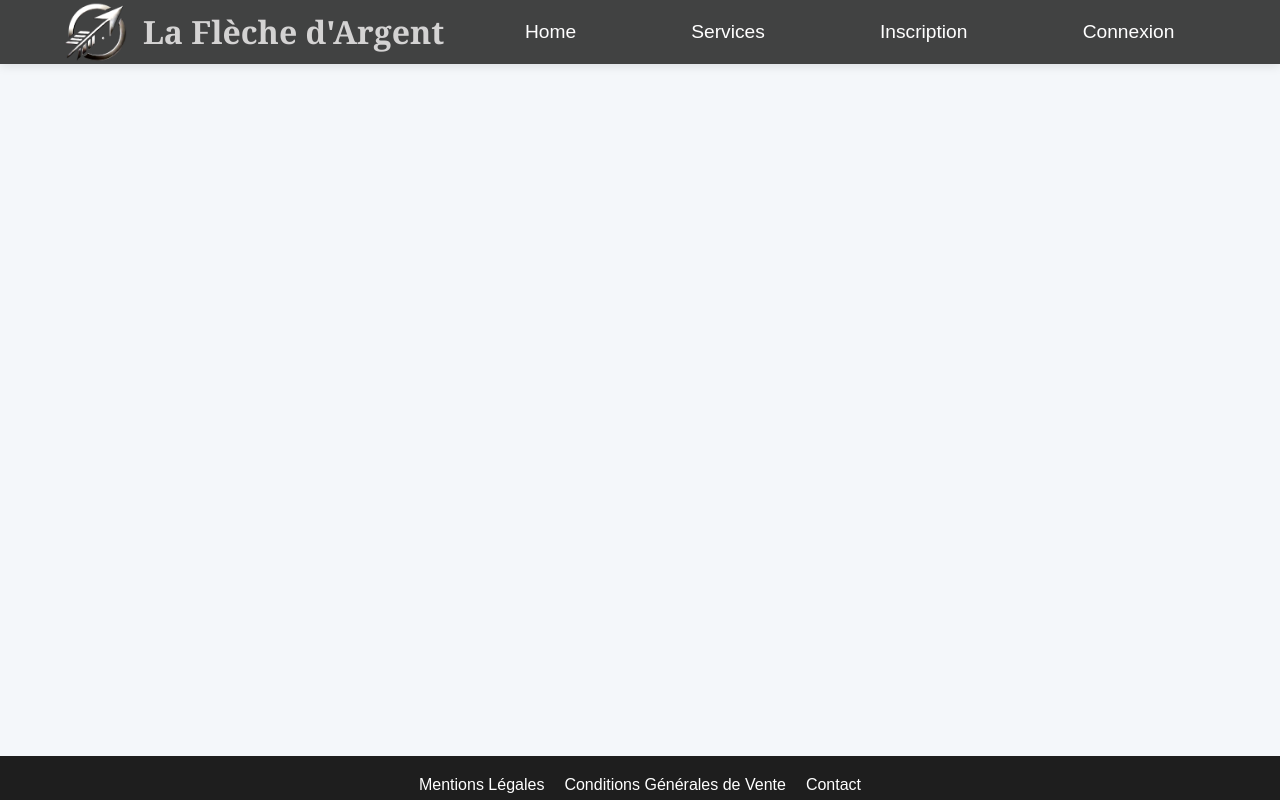
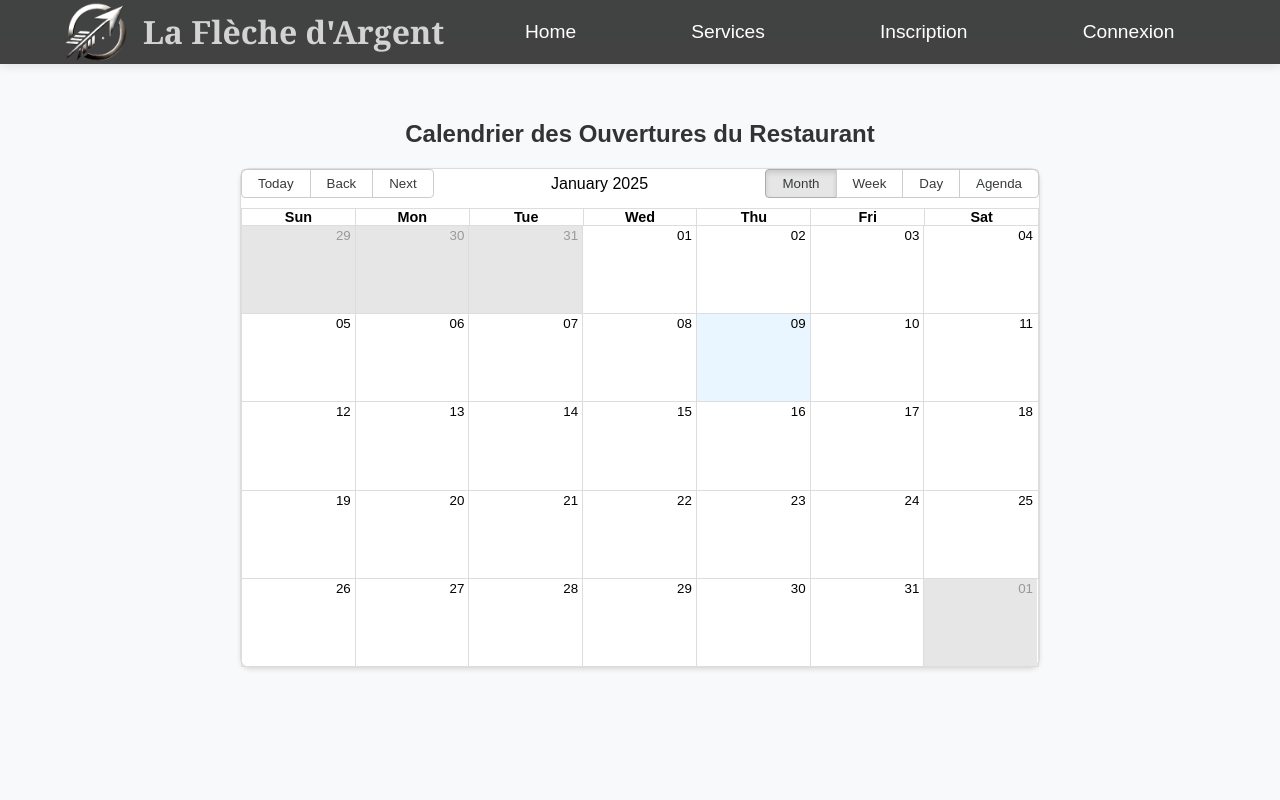
Before and after one commit to mya574/La-Fleche-dArgent-projet, a React (Create React App) app in the folder frontend/: page /opendate in a window 1280 px wide. Shown: the top 800 px of the page. Built offline with nearby package versions, Linux system fonts and the light colour scheme; no server answers.

Commit message:
feat(controller): ajout calendrier dates ouvrables resto

```diff
--- a/frontend/package.json
+++ b/frontend/package.json
@@ -8,7 +8,9 @@
     "cors": "^2.8.5",
     "cra-template": "1.2.0",
     "jwt-decode": "^4.0.0",
+    "moment": "^2.30.1",
     "react": "^18.0.0",
+    "react-big-calendar": "^1.17.1",
     "react-calendar": "^5.1.0",
     "react-datepicker": "^7.6.0",
     "react-dom": "^18.0.0",
--- a/frontend/src/App.js
+++ b/frontend/src/App.js
@@ -18,6 +18,7 @@ import Header from './components/Header';
 import Footer from './components/Footer';
 import ReservationsResto from './pages/client/ClientReserv';
 import CreateResto from './pages/admin/NewRestoAdmin';
+import OpenDatesCalendar from './pages/client/JourOuverture';
 
 import './styles/global.css';
 
@@ -79,6 +80,7 @@ function App() {
           <Route path="/reservresto" element={<ReservationsResto />} />
           <Route path="/administrateur" element={<AdminAccueil />} />
           <Route path="/createresto" element={<CreateResto />} />
+          <Route path="/opendate" element={<OpenDatesCalendar />} />
         </Routes>
       </main>
       <Footer />
--- /dev/null
+++ b/frontend/src/pages/client/JourOuverture.css
@@ -0,0 +1,52 @@
+.calendar-container {
+    display: flex;
+    flex-direction: column;
+    align-items: center;
+    padding: 30px;
+    padding-top: 10vh;
+    background-color: #f8f9fa;
+    border-radius: 10px;
+    box-shadow: 0 4px 8px rgba(0, 0, 0, 0.1);
+    height: 100vh;
+  }
+
+  .calendar-container h1 {
+    margin-bottom: 20px;
+    font-size: 24px;
+    color: #333;
+  }
+
+  .rbc-calendar {
+    width: 100%;
+    max-width: 800px;
+    background-color: #fff;
+    border: 1px solid #ddd;
+    border-radius: 10px;
+    box-shadow: 0 2px 4px rgba(0, 0, 0, 0.1);
+  }
+
+  .rbc-event {
+    background-color: #007bff;
+    color: #fff;
+    border-radius: 5px;
+    padding: 5px 10px;
+    font-size: 14px;
+  }
+
+  .rbc-event-content {
+    display: flex;
+    justify-content: space-between;
+    align-items: center;
+  }
+
+  .rbc-event-label {
+    font-weight: bold;
+  }
+
+  .rbc-event-count {
+    background-color: #ffc107;
+    color: #fff;
+    border-radius: 50%;
+    padding: 2px 5px;
+    font-size: 12px;
+  }
--- /dev/null
+++ b/frontend/src/pages/client/JourOuverture.js
@@ -0,0 +1,47 @@
+import React, { useEffect, useState } from 'react';
+import { Calendar, momentLocalizer } from 'react-big-calendar';
+import moment from 'moment';
+import 'react-big-calendar/lib/css/react-big-calendar.css';
+import './JourOuverture.css';
+
+const localizer = momentLocalizer(moment);
+
+const OpenDatesCalendar = () => {
+  const [events, setEvents] = useState([]);
+
+  useEffect(() => {
+    const fetchOpenDates = async () => {
+      try {
+        const response = await fetch('http://localhost:3000/services/get_open_dates');
+        const data = await response.json();
+
+        const events = data.map(item => ({
+          title: `Couverts: ${item.nombre_couverts}`,
+          start: new Date(item.date),
+          end: new Date(item.date),
+        }));
+
+        setEvents(events);
+      } catch (error) {
+        console.error('Erreur lors de la récupération des dates:', error);
+      }
+    };
+
+    fetchOpenDates();
+  }, []);
+
+  return (
+    <div className="calendar-container">
+      <h1>Calendrier des Ouvertures du Restaurant</h1>
+      <Calendar
+        localizer={localizer}
+        events={events}
+        startAccessor="start"
+        endAccessor="end"
+        style={{ height: 500 }}
+      />
+    </div>
+  );
+};
+
+export default OpenDatesCalendar;
```
Also changed, not shown: 2 other files (tests, documents, lock files or other folders).
